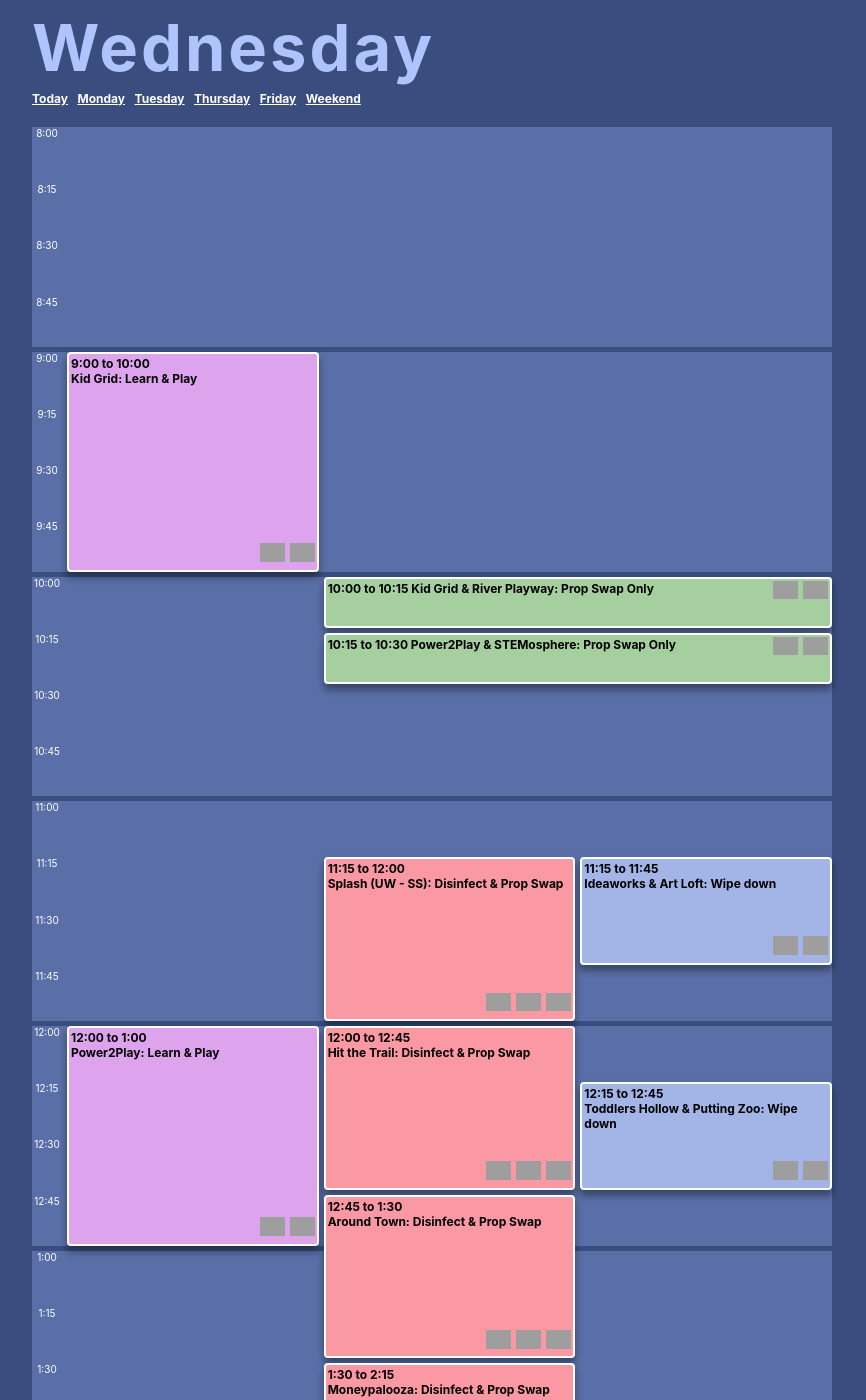
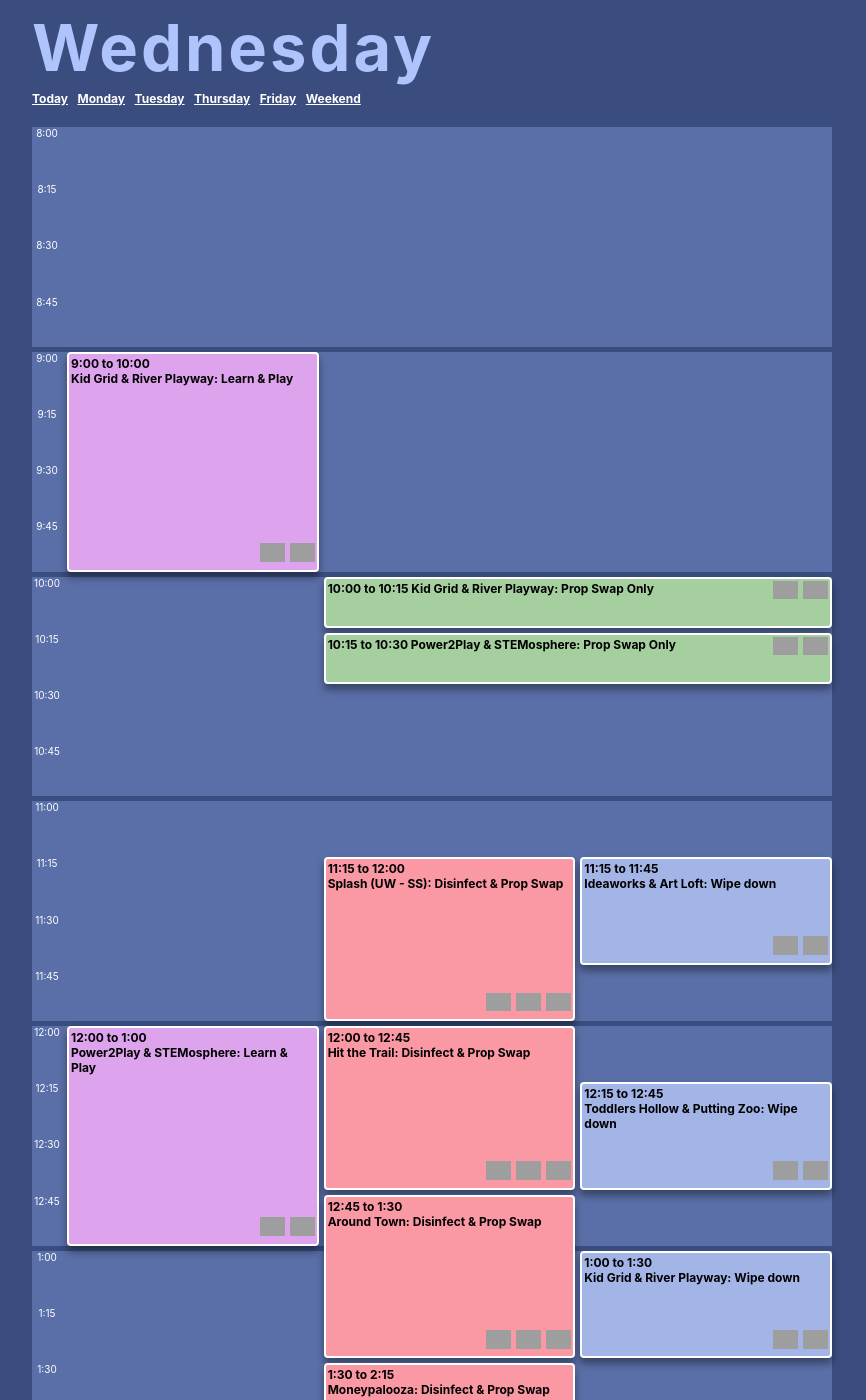
Before and after one commit to UnicycleDumpTruck/skdout, a Jekyll site: the page built from wednesday.markdown, in a window 1280 px wide and 1400 px high. Shown: the whole window, without its empty margins (208-1074 px from the left). Built offline with Jekyll 4.4.1, drawn with Linux system fonts in a browser that asks for light colours; grey boxes are pictures that could not be loaded.

Commit message:
updated schedule for week of 12-5 thru 12-13, added wipe down Wednesday

```diff
--- a/_data/events.yml
+++ b/_data/events.yml
@@ -220,8 +220,8 @@
   - null
   - null
   icons: *id001
-  location: Kid Grid
-  long_location: Kid Grid
+  location: Kid Grid & RPW
+  long_location: Kid Grid & River Playway
   row: 2
   start: *id008
   start_row: 5
@@ -260,6 +260,34 @@
   - null
   task: Prop Swap Only
   time_range: 10:00 to 10:15
+  weekday: Wednesday
+- class: wipe_down
+  col_end: 5
+  col_start: 4
+  end: &id013 !!python/object/apply:datetime.time
+  - !!binary |
+    DR4AAAAA
+  end_row: 23
+  end_string: '1:30'
+  end_time: !!python/object/apply:pandas._libs.tslibs.timestamps.Timestamp
+  - 1577885400000000000
+  - null
+  - null
+  icons: &id012 !!python/tuple
+  - open.png
+  - wipe.png
+  location: Kid Grid & RPW
+  long_location: Kid Grid & River Playway
+  row: 4
+  start: *id004
+  start_row: 21
+  start_string: '1:00'
+  start_time: !!python/object/apply:pandas._libs.tslibs.timestamps.Timestamp
+  - 1577883600000000000
+  - null
+  - null
+  task: Wipe down
+  time_range: 1:00 to 1:30
   weekday: Wednesday
 - class: prop_swap
   col_end: 5
@@ -298,8 +326,8 @@
   - null
   - null
   icons: *id001
-  location: P2P
-  long_location: Power2Play
+  location: P2P & STEMosphere
+  long_location: Power2Play & STEMosphere
   row: 2
   start: *id005
   start_row: 17
@@ -321,9 +349,7 @@
   - 1577890800000000000
   - null
   - null
-  icons: &id012 !!python/tuple
-  - open.png
-  - wipe.png
+  icons: *id012
   location: P2P & STEMosphere
   long_location: Power2Play & STEMosphere
   row: 4
@@ -368,7 +394,7 @@
 - class: wipe_down
   col_end: 5
   col_start: 4
-  end: &id014 !!python/object/apply:datetime.time
+  end: &id015 !!python/object/apply:datetime.time
   - !!binary |
     Dg8AAAAA
   end_row: 26
@@ -396,7 +422,7 @@
 - class: spray_and_swap
   col_end: 4
   col_start: 3
-  end: &id013 !!python/object/apply:datetime.time
+  end: &id014 !!python/object/apply:datetime.time
   - !!binary |
     DC0AAAAA
   end_row: 20
@@ -422,9 +448,7 @@
 - class: spray_and_swap
   col_end: 4
   col_start: 3
-  end: &id015 !!python/object/apply:datetime.time
-  - !!binary |
-    DR4AAAAA
+  end: *id013
   end_row: 23
   end_string: '1:30'
   end_time: !!python/object/apply:pandas._libs.tslibs.timestamps.Timestamp
@@ -435,7 +459,7 @@
   location: Around Town
   long_location: null
   row: 3
-  start: *id013
+  start: *id014
   start_row: 20
   start_string: '12:45'
   start_time: !!python/object/apply:pandas._libs.tslibs.timestamps.Timestamp
@@ -448,7 +472,7 @@
 - class: spray_and_swap
   col_end: 4
   col_start: 3
-  end: *id014
+  end: *id015
   end_row: 26
   end_string: '2:15'
   end_time: !!python/object/apply:pandas._libs.tslibs.timestamps.Timestamp
@@ -459,7 +483,7 @@
   location: Moneypalooza
   long_location: null
   row: 3
-  start: *id015
+  start: *id013
   start_row: 23
   start_string: '1:30'
   start_time: !!python/object/apply:pandas._libs.tslibs.timestamps.Timestamp
@@ -509,7 +533,7 @@
   location: Ideaworks & Art Loft
   long_location: null
   row: 3
-  start: *id014
+  start: *id015
   start_row: 26
   start_string: '2:15'
   start_time: !!python/object/apply:pandas._libs.tslibs.timestamps.Timestamp
@@ -522,7 +546,7 @@
 - class: wipe_down
   col_end: 5
   col_start: 4
-  end: *id013
+  end: *id014
   end_row: 20
   end_string: '12:45'
   end_time: !!python/object/apply:pandas._libs.tslibs.timestamps.Timestamp
@@ -620,7 +644,7 @@
 - class: wipe_down
   col_end: 5
   col_start: 4
-  end: *id015
+  end: *id013
   end_row: 23
   end_string: '1:30'
   end_time: !!python/object/apply:pandas._libs.tslibs.timestamps.Timestamp
@@ -742,7 +766,7 @@
 - class: wipe_down
   col_end: 5
   col_start: 4
-  end: *id014
+  end: *id015
   end_row: 26
   end_string: '2:15'
   end_time: !!python/object/apply:pandas._libs.tslibs.timestamps.Timestamp
@@ -766,7 +790,7 @@
 - class: spray_and_swap
   col_end: 4
   col_start: 3
-  end: *id013
+  end: *id014
   end_row: 20
   end_string: '12:45'
   end_time: !!python/object/apply:pandas._libs.tslibs.timestamps.Timestamp
@@ -790,7 +814,7 @@
 - class: spray_and_swap
   col_end: 4
   col_start: 3
-  end: *id015
+  end: *id013
   end_row: 23
   end_string: '1:30'
   end_time: !!python/object/apply:pandas._libs.tslibs.timestamps.Timestamp
@@ -801,7 +825,7 @@
   location: Moneypalooza
   long_location: null
   row: 3
-  start: *id013
+  start: *id014
   start_row: 20
   start_string: '12:45'
   start_time: !!python/object/apply:pandas._libs.tslibs.timestamps.Timestamp
@@ -814,7 +838,7 @@
 - class: spray_and_swap
   col_end: 4
   col_start: 3
-  end: *id014
+  end: *id015
   end_row: 26
   end_string: '2:15'
   end_time: !!python/object/apply:pandas._libs.tslibs.timestamps.Timestamp
@@ -825,7 +849,7 @@
   location: P2P & STEMosphere
   long_location: Power2Play & STEMosphere
   row: 3
-  start: *id015
+  start: *id013
   start_row: 23
   start_string: '1:30'
   start_time: !!python/object/apply:pandas._libs.tslibs.timestamps.Timestamp
@@ -873,7 +897,7 @@
   location: Kid Grid & RPW
   long_location: Kid Grid & River Playway
   row: 3
-  start: *id014
+  start: *id015
   start_row: 26
   start_string: '2:15'
   start_time: !!python/object/apply:pandas._libs.tslibs.timestamps.Timestamp
@@ -886,7 +910,7 @@
 - class: wipe_down
   col_end: 5
   col_start: 4
-  end: *id013
+  end: *id014
   end_row: 20
   end_string: '12:45'
   end_time: !!python/object/apply:pandas._libs.tslibs.timestamps.Timestamp
@@ -932,8 +956,8 @@
   time_range: 3:00 to 3:45
   weekday: Thursday
 - class: learn_and_play
-  col_end: 5
-  col_start: 4
+  col_end: 3
+  col_start: 2
   end: *id007
   end_row: 9
   end_string: '10:00'
@@ -982,7 +1006,7 @@
 - class: wipe_down
   col_end: 5
   col_start: 4
-  end: *id015
+  end: *id013
   end_row: 23
   end_string: '1:30'
   end_time: !!python/object/apply:pandas._libs.tslibs.timestamps.Timestamp
@@ -1004,8 +1028,8 @@
   time_range: 1:00 to 1:30
   weekday: Friday
 - class: learn_and_play
-  col_end: 4
-  col_start: 3
+  col_end: 3
+  col_start: 2
   end: *id007
   end_row: 9
   end_string: '10:00'
@@ -1110,10 +1134,10 @@
   - null
   - null
   icons: *id001
-  location: Kid Grid
-  long_location: Kid Grid
+  location: Kid Grid & RPW
+  long_location: Kid Grid & River Playway
   row: 2
-  start: *id013
+  start: *id014
   start_row: 20
   start_string: '12:45'
   start_time: !!python/object/apply:pandas._libs.tslibs.timestamps.Timestamp
@@ -1126,7 +1150,7 @@
 - class: wipe_down
   col_end: 5
   col_start: 4
-  end: *id014
+  end: *id015
   end_row: 26
   end_string: '2:15'
   end_time: !!python/object/apply:pandas._libs.tslibs.timestamps.Timestamp
@@ -1150,7 +1174,7 @@
 - class: spray_and_swap
   col_end: 4
   col_start: 3
-  end: *id013
+  end: *id014
   end_row: 20
   end_string: '12:45'
   end_time: !!python/object/apply:pandas._libs.tslibs.timestamps.Timestamp
@@ -1174,7 +1198,7 @@
 - class: spray_and_swap
   col_end: 4
   col_start: 3
-  end: *id015
+  end: *id013
   end_row: 23
   end_string: '1:30'
   end_time: !!python/object/apply:pandas._libs.tslibs.timestamps.Timestamp
@@ -1185,7 +1209,7 @@
   location: Around Town
   long_location: null
   row: 3
-  start: *id013
+  start: *id014
   start_row: 20
   start_string: '12:45'
   start_time: !!python/object/apply:pandas._libs.tslibs.timestamps.Timestamp
@@ -1198,7 +1222,7 @@
 - class: spray_and_swap
   col_end: 4
   col_start: 3
-  end: *id014
+  end: *id015
   end_row: 26
   end_string: '2:15'
   end_time: !!python/object/apply:pandas._libs.tslibs.timestamps.Timestamp
@@ -1209,7 +1233,7 @@
   location: Moneypalooza
   long_location: null
   row: 3
-  start: *id015
+  start: *id013
   start_row: 23
   start_string: '1:30'
   start_time: !!python/object/apply:pandas._libs.tslibs.timestamps.Timestamp
@@ -1230,8 +1254,8 @@
   - null
   - null
   icons: *id001
-  location: P2P
-  long_location: Power2Play
+  location: P2P & STEMosphere
+  long_location: Power2Play & STEMosphere
   row: 2
   start: !!python/object/apply:datetime.time
   - !!binary |
@@ -1283,7 +1307,7 @@
   location: P2P & STEMosphere
   long_location: Power2Play & STEMosphere
   row: 3
-  start: *id014
+  start: *id015
   start_row: 26
   start_string: '2:15'
   start_time: !!python/object/apply:pandas._libs.tslibs.timestamps.Timestamp
@@ -1296,7 +1320,7 @@
 - class: wipe_down
   col_end: 5
   col_start: 4
-  end: *id013
+  end: *id014
   end_row: 20
   end_string: '12:45'
   end_time: !!python/object/apply:pandas._libs.tslibs.timestamps.Timestamp
@@ -1435,7 +1459,7 @@
   location: TH & PZ
   long_location: Toddlers Hollow & Putting Zoo
   row: 4
-  start: *id014
+  start: *id015
   start_row: 26
   start_string: '2:15'
   start_time: !!python/object/apply:pandas._libs.tslibs.timestamps.Timestamp
--- a/_data/eventscsv.csv
+++ b/_data/eventscsv.csv
@@ -9,6 +9,7 @@ Tuesday,Around Town,09:00:00,10:00:00,Learn & Play,"('close.png', 'learn.png')",
 Tuesday,Around Town,15:00:00,15:45:00,Disinfect & Prop Swap,"('close.png', 'swap.png', 'spray.png')",2020-01-01 15:00:00,2020-01-01 15:45:00,3:00,3:45,spray_and_swap,,29,32,3:00 to 3:45,3,3,4
 Wednesday,Kid Grid & RPW,09:00:00,10:00:00,Learn & Play,"('close.png', 'learn.png')",2020-01-01 09:00:00,2020-01-01 10:00:00,9:00,10:00,learn_and_play,Kid Grid & River Playway,5,9,9:00 to 10:00,2,2,3
 Wednesday,Kid Grid & RPW,10:00:00,10:15:00,Prop Swap Only,"('open.png', 'swap.png')",2020-01-01 10:00:00,2020-01-01 10:15:00,10:00,10:15,prop_swap,Kid Grid & River Playway,9,10,10:00 to 10:15,3,3,5
+Wednesday,Kid Grid & RPW,13:00:00,13:30:00,Wipe down,"('open.png', 'wipe.png')",2020-01-01 13:00:00,2020-01-01 13:30:00,1:00,1:30,wipe_down,Kid Grid & River Playway,21,23,1:00 to 1:30,4,4,5
 Wednesday,P2P & STEMosphere,10:15:00,10:30:00,Prop Swap Only,"('open.png', 'swap.png')",2020-01-01 10:15:00,2020-01-01 10:30:00,10:15,10:30,prop_swap,Power2Play & STEMosphere,10,11,10:15 to 10:30,3,3,5
 Wednesday,P2P & STEMosphere,12:00:00,13:00:00,Learn & Play,"('close.png', 'learn.png')",2020-01-01 12:00:00,2020-01-01 13:00:00,12:00,1:00,learn_and_play,Power2Play & STEMosphere,17,21,12:00 to 1:00,2,2,3
 Wednesday,P2P & STEMosphere,14:30:00,15:00:00,Wipe down,"('open.png', 'wipe.png')",2020-01-01 14:30:00,2020-01-01 15:00:00,2:30,3:00,wipe_down,Power2Play & STEMosphere,27,29,2:30 to 3:00,4,4,5
--- a/tasks.csv
+++ b/tasks.csv
@@ -9,6 +9,7 @@ Tuesday,Around Town,09:00:00,10:00:00,Learn & Play,
 Tuesday,Around Town,15:00:00,15:45:00,Disinfect & Prop Swap,
 Wednesday,Kid Grid & RPW,09:00:00,10:00:00,Learn & Play,
 Wednesday,Kid Grid & RPW,10:00:00,10:15:00,Prop Swap Only,
+Wednesday,Kid Grid & RPW,13:00:00,13:30:00,Wipe down,
 Wednesday,Kid Grid & RPW,17:00:00,17:15:00,Virex Spray Everything,
 Wednesday,P2P & STEMosphere,10:15:00,10:30:00,Prop Swap Only,
 Wednesday,P2P & STEMosphere,12:00:00,13:00:00,Learn & Play,
```
Also changed, not shown: 1 other file.
